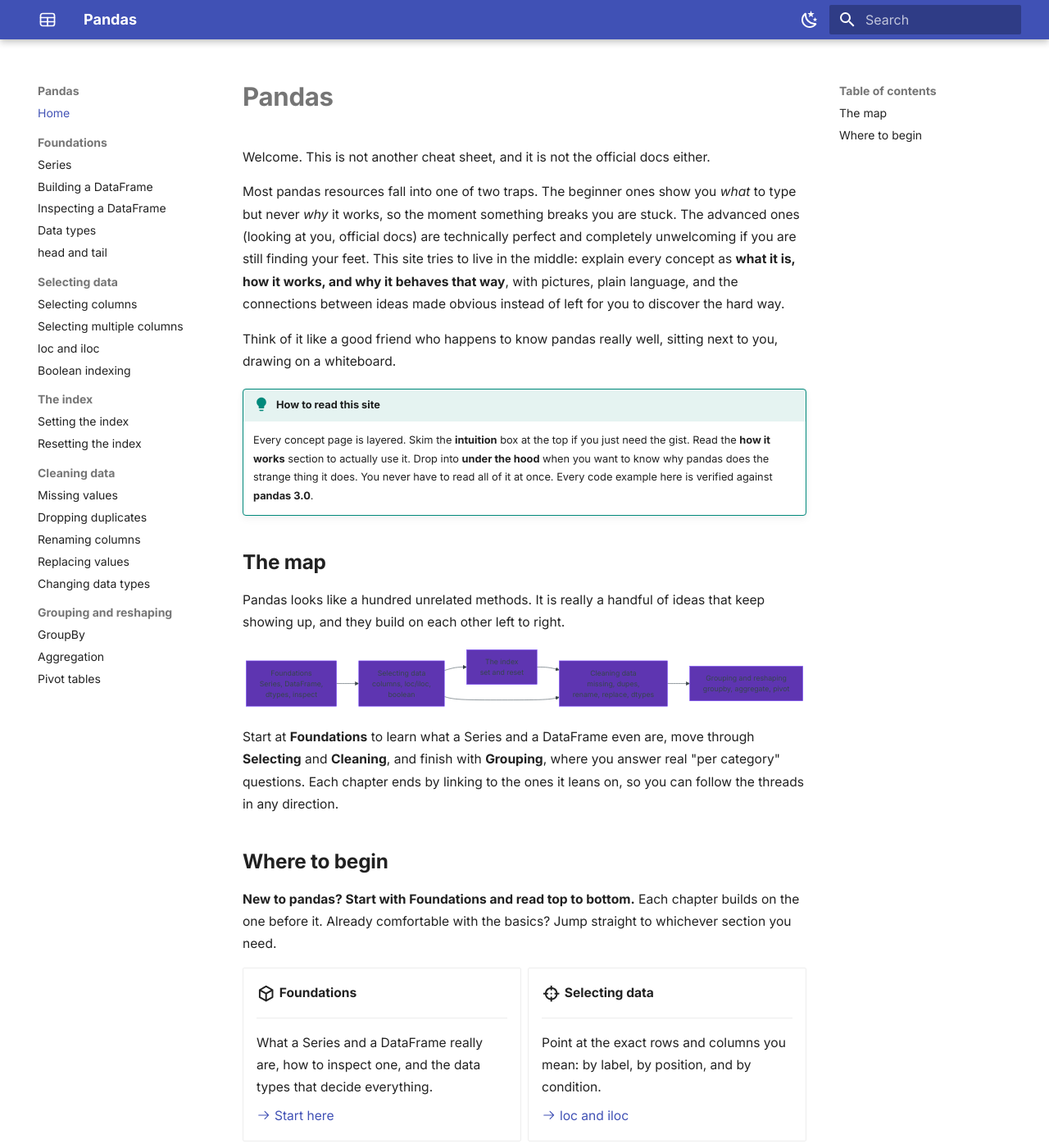
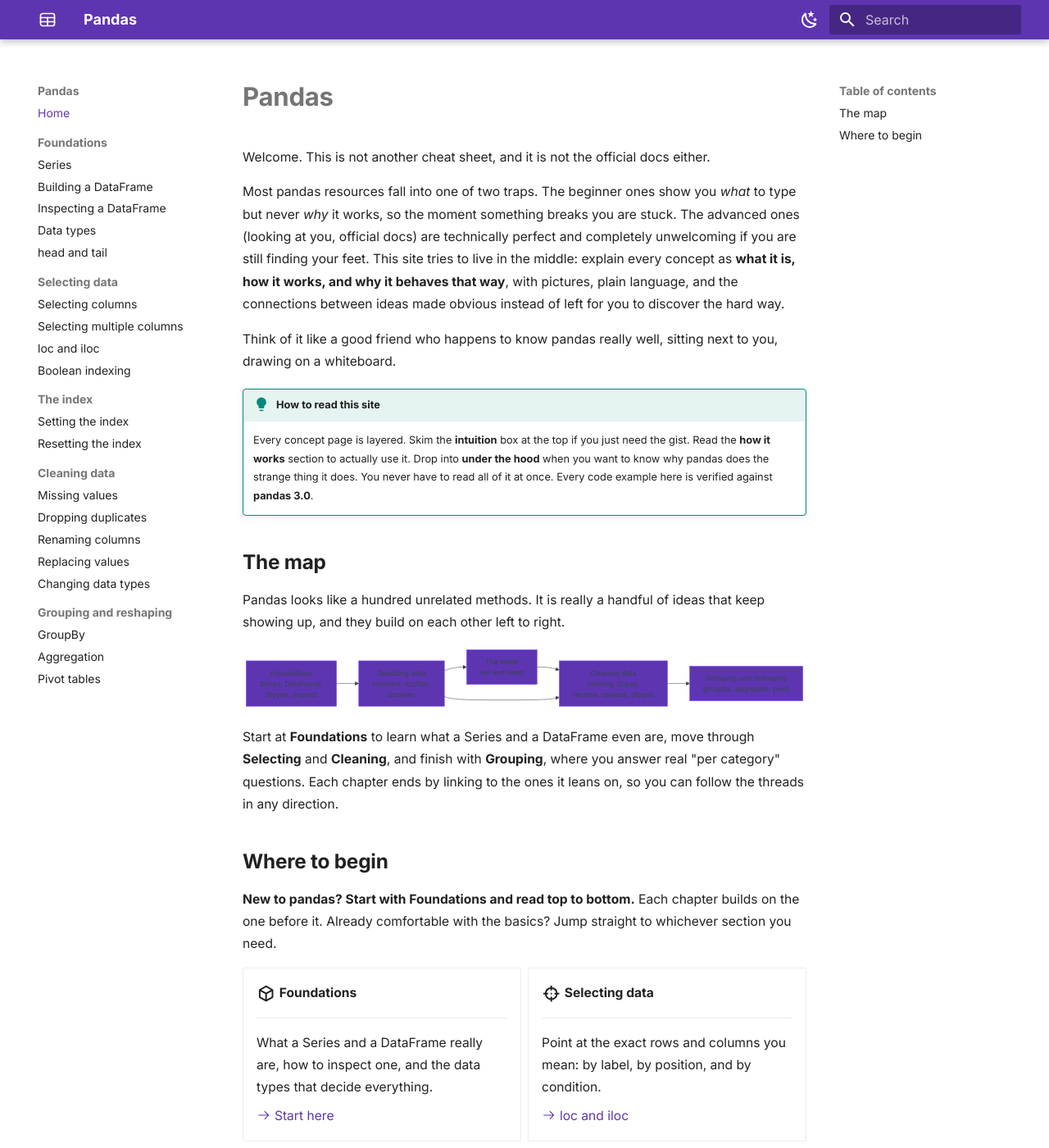
Before and after one commit to karywnl/pandas, an MkDocs documentation site: the page built from docs/index.md, in a window 1280 px wide and 1400 px high. Shown: the whole window at 82% size. Built offline with MkDocs 1.6.1 and Material for MkDocs 9.7.7, drawn with Linux system fonts in a browser that asks for light colours.

Commit message:
style: match the navbar color to the favicon violet (#5e35b1)
Override the primary color variables so the header matches the favicon
tile instead of the default indigo.

Co-Authored-By: Claude Opus 4.8 <noreply@anthropic.com>

```diff
--- a/docs/stylesheets/extra.css
+++ b/docs/stylesheets/extra.css
@@ -6,6 +6,15 @@
 :root {
   --md-text-font: "Inter";
   --md-code-font: "JetBrains Mono";
+}
+
+/* Match the header/navbar to the favicon violet (#5e35b1).
+   The palette is set to primary: indigo, so we override that scheme's
+   variables here (this stylesheet loads after the theme, so it wins). */
+[data-md-color-primary="indigo"] {
+  --md-primary-fg-color: #5e35b1;
+  --md-primary-fg-color--light: #7e57c2;
+  --md-primary-fg-color--dark: #4527a0;
 }
 
 /* Slightly roomier, friendlier body text for long study sessions. */
```
